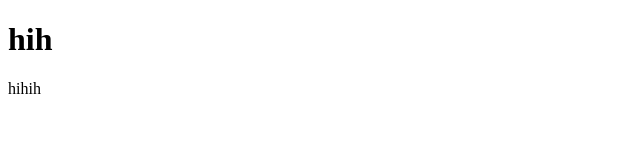
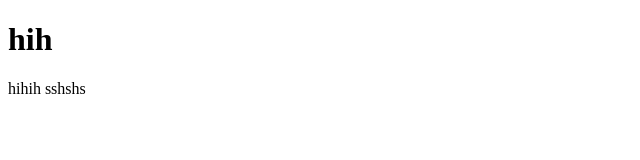
Before and after one commit to numangit/test, a plain HTML site: page index.html in a window 1280 px wide. Shown: the full height of the page, 0-640 px from the left. Drawn offline with Linux system fonts and the light colour scheme.

Commit message:
fourth repo test

```diff
--- a/index.html
+++ b/index.html
@@ -11,6 +11,7 @@
 <body>
     <h1>hih</h1>
     hihih
+    sshshs
     <p></p>
 </body>
 
```
